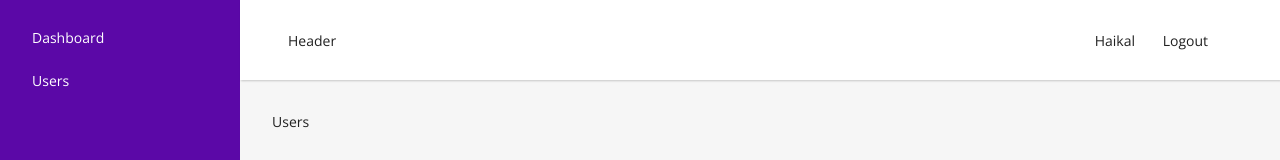
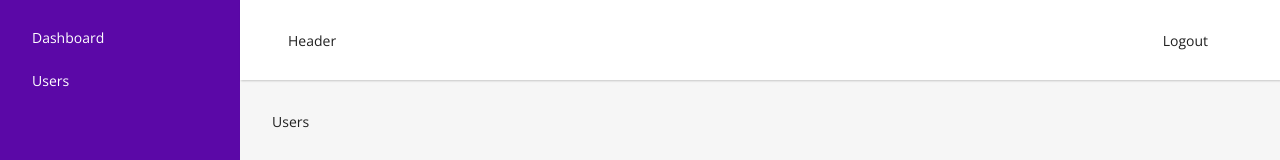
Before and after one commit to haikaljs/user-crud-react-laravel10, a React (Vite) app in the folder frontend/: page /users in a window 1280 px wide. Shown: the top 160 px of the page. Built offline with nearby package versions, Linux system fonts and the light colour scheme; no server answers; sample sign-in values are in the browser's storage.

Commit message:
Display username

```diff
--- a/frontend/src/components/DefaultLayout.jsx
+++ b/frontend/src/components/DefaultLayout.jsx
@@ -1,9 +1,10 @@
-import React from "react";
+import React, { useEffect } from "react";
 import { Link, Navigate, Outlet } from "react-router-dom";
 import { useStateContext } from "../contexts/ContextProvider";
+import axiosClient from "../axios-client";
 
 const DefaultLayout = () => {
-    const { user, token } = useStateContext();
+    const { user, token, setUser } = useStateContext();
     if (!token) {
         return <Navigate to="/login" />;
     }
@@ -11,6 +12,13 @@ const DefaultLayout = () => {
     const onLogout = (ev) => {
         ev.preventDefault();
     };
+
+    useEffect(() => {
+        axiosClient.get("/user").then(({ data }) => {
+            setUser(data);
+        });
+    }, []);
+
     return (
         <div id="defaultLayout">
             <aside>
--- a/frontend/src/contexts/ContextProvider.jsx
+++ b/frontend/src/contexts/ContextProvider.jsx
@@ -8,9 +8,7 @@ const StateContext = createContext({
 });
 
 export const ContextProvider = ({ children }) => {
-    const [user, setUser] = useState({
-        name: "Haikal",
-    });
+    const [user, setUser] = useState({});
     const [token, _setToken] = useState(localStorage.getItem("ACCESS_TOKEN"));
 
     const setToken = (token) => {
```
